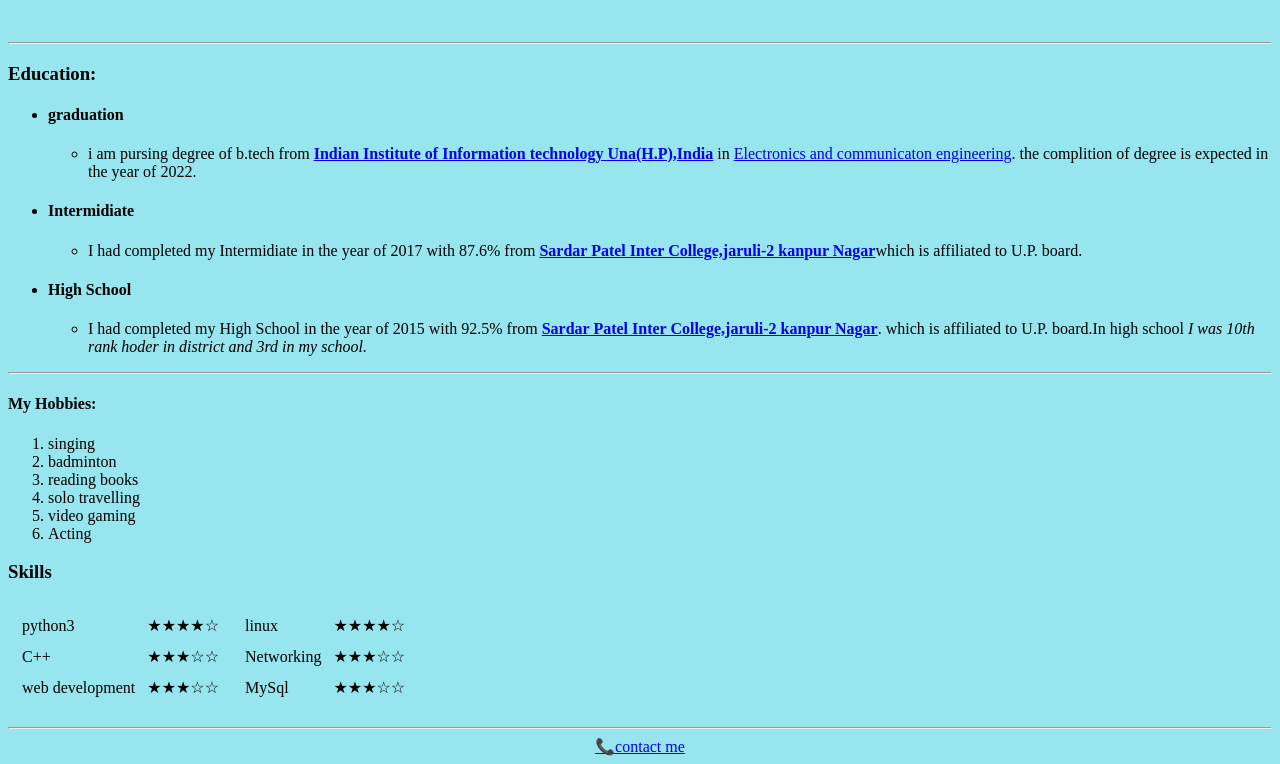
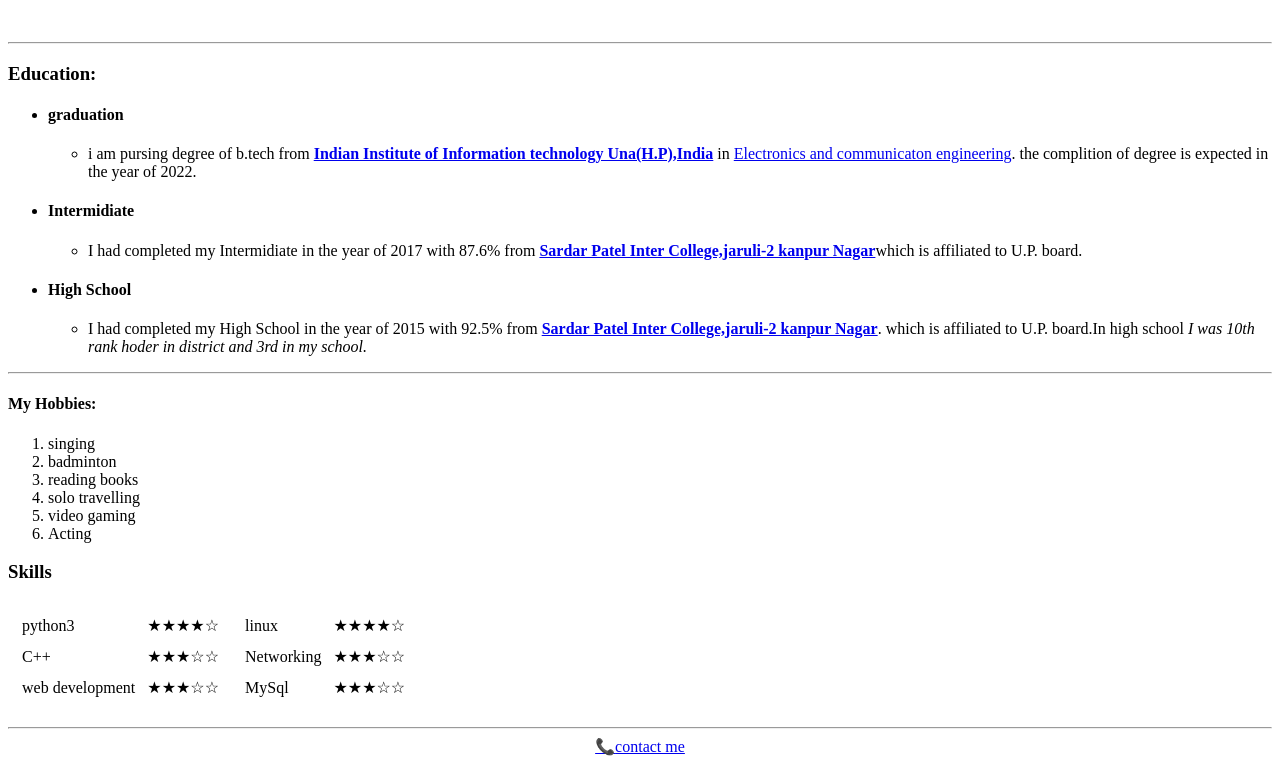
Before and after one commit to PR47EEK/MyWebsite, a plain HTML site: page index.html in a window 1280 px wide. Shown: the part 182-946 px from the top of the page. Drawn offline with Linux system fonts and the light colour scheme.

Commit message:
Update index.html

```diff
--- a/index.html
+++ b/index.html
@@ -11,7 +11,7 @@
       <link rel="shortcut icon" href="circle-cropped.png">
 </head>
 
-<body style="background-color:#97e5ef;" >
+<body>
   <table cellspacing="20">
     <tr>
       <td>
```
